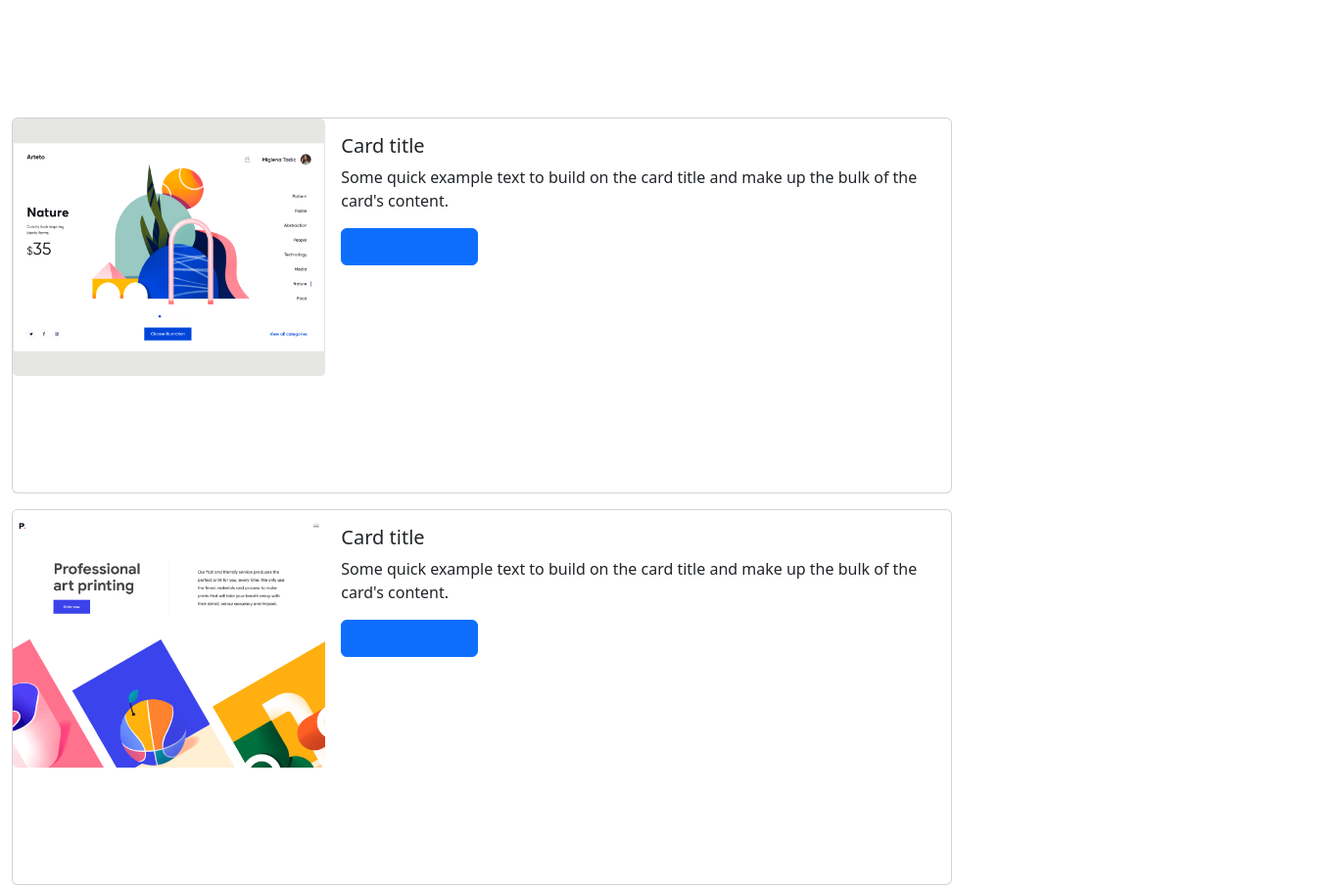
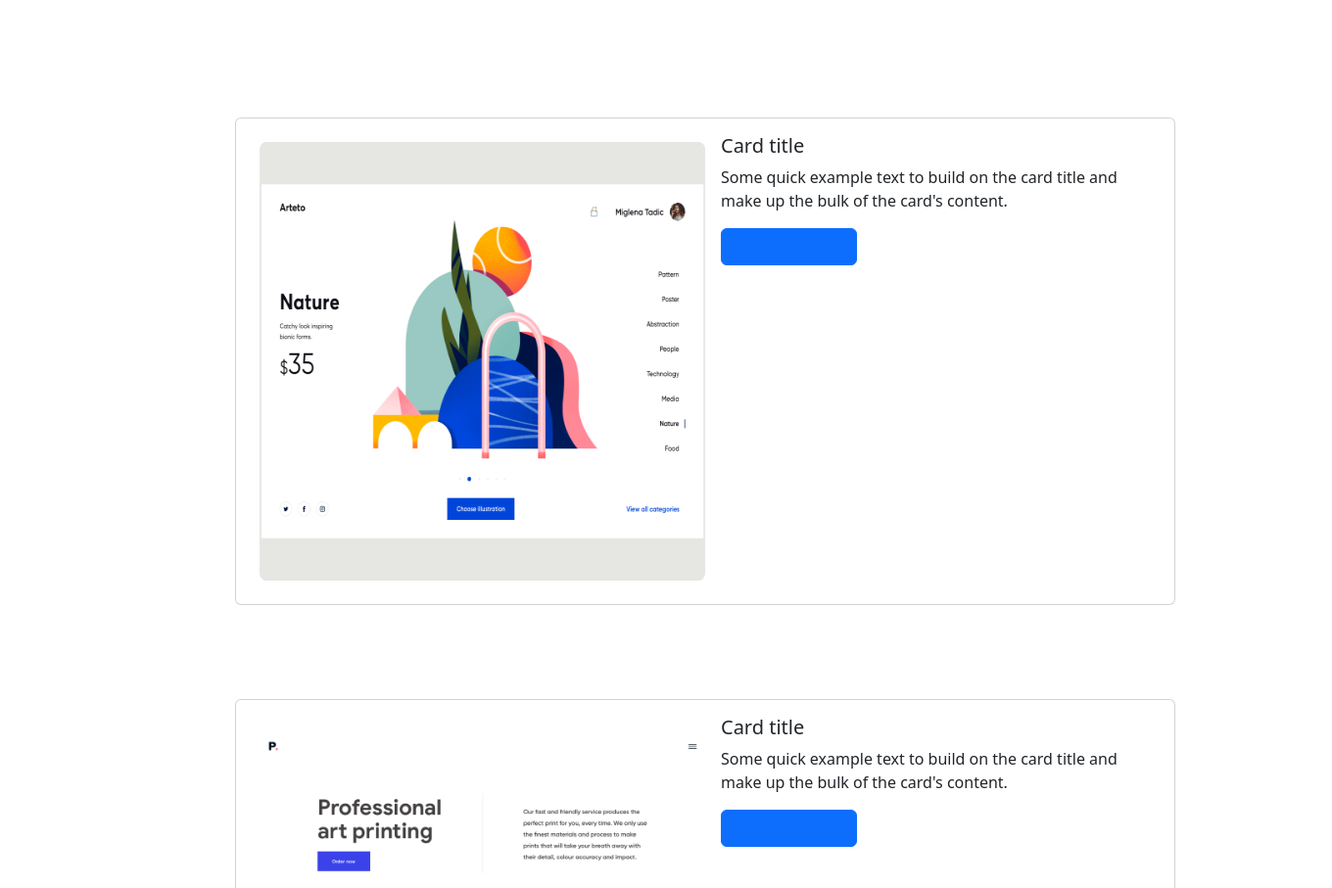
Before and after one commit to BiancaMe/Bootstrap, a plain HTML site: page index.html in a window 1280 px wide. Shown: the part 680-1587 px from the top of the page at 98% size, 1360 px wide, since content can reach past the window. Drawn offline with nearby package versions, Linux system fonts and the light colour scheme.

Commit message:
Add changes in the css file

```diff
--- a/index.html
+++ b/index.html
@@ -32,10 +32,10 @@
     <section id="works" class="container-fluid">
         <div class="card mb-3" >
             <div class="row g-0">
-                <div class="col-md-4">
-                    <img src="img/dektop1.png" class="card-img-top" alt="">
+                <div class="col-md-6 image-container">
+                    <img src="img/dektop1.png" class="card-img-top" width="554" height="448" alt="">
                 </div>
-                <div class="col-md-8">
+                <div class="col-md-6">
                     <div class="card-body">
                         <h5 class="card-title">Card title</h5>
                         <p class="card-text">Some quick example text to build on the card title and make up the bulk of the card's content.</p>
@@ -46,10 +46,10 @@
         </div>
         <div class="card mb-3" >
             <div class="row g-0">
-                <div class="col-md-4">
+                <div class="col-md-6 image-container">
                     <img src="img/desktop2.png" class="card-img-top" alt="">
                 </div>
-                <div class="col-md-8">
+                <div class="col-md-6">
                     <div class="card-body">
                         <h5 class="card-title">Card title</h5>
                         <p class="card-text">Some quick example text to build on the card title and make up the bulk of the card's content.</p>
@@ -60,10 +60,10 @@
         </div>
         <div class="card mb-3" >
             <div class="row g-0">
-                <div class="col-md-4">
+                <div class="col-md-6 image-container">
                     <img src="img/desktop3.png" class="card-img-top" alt="">
                 </div>
-                <div class="col-md-8">
+                <div class="col-md-6">
                     <div class="card-body">
                         <h5 class="card-title">Card title</h5>
                         <p class="card-text">Some quick example text to build on the card title and make up the bulk of the card's content.</p>
@@ -74,10 +74,10 @@
         </div>
         <div class="card mb-3" >
             <div class="row g-0">
-                <div class="col-md-4">
+                <div class="col-md-6 image-container">
                     <img src="img/desktop4.png" class="card-img-top" alt="">
                 </div>
-                <div class="col-md-8">
+                <div class="col-md-6">
                     <div class="card-body">
                         <h5 class="card-title">Card title</h5>
                         <p class="card-text">Some quick example text to build on the card title and make up the bulk of the card's content.</p>
--- a/style.css
+++ b/style.css
@@ -11,11 +11,26 @@ body {
 
 #works {
     height: 100vh;
+    margin-left: 5rem;
+    display: flex;
+    flex-direction: column;
+    align-items: center;
+    gap: 5rem;
 }
 
 .card {
     width: 60rem;
-    height: 24rem;
+    height: 34rem;
+}
+
+.card-body {
+  display: flex;
+  flex-direction: column;
+  align-items: flex-start;
+}
+
+.image-container {
+  padding: 24px 0 24px 24px;
 }
 
 
```
